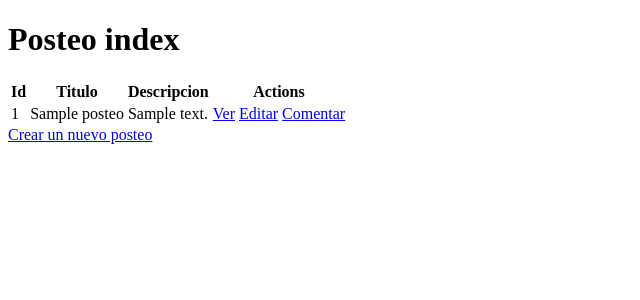
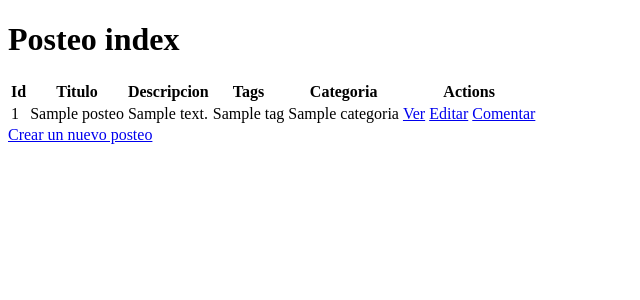
Before and after one commit to MarcoPescarolo/Symfony, a Symfony app: template templates/posteo/index.html.twig in a window 1280 px wide. Shown: the top 300 px of the page, without its empty margins (0-640 px from the left). Run offline with Twig, Linux system fonts and the light colour scheme; the template is opened without the code that fills it: most values are stand-ins (such as "Sample title", 1, 10 or a date in 2020); some libraries are stand-ins or nearby versions.

Commit message:
anadiendo tags de manera mas directa al blog

```diff
--- a/src/Entity/Categoria.php
+++ b/src/Entity/Categoria.php
@@ -73,4 +73,10 @@ class Categoria
 
         return $this;
     }
+
+
+    public function __toString(): string
+    {
+        return $this->titulo ?? '';
+    }
 }
--- a/src/Entity/Tag.php
+++ b/src/Entity/Tag.php
@@ -47,4 +47,10 @@ class Tag
 
         return $this;
     }
+
+
+    public function __toString(): string
+    {
+        return $this->titulo ?? '';
+    }
 }
--- a/templates/posteo/index.html.twig
+++ b/templates/posteo/index.html.twig
@@ -11,6 +11,8 @@
                 <th>Id</th>
                 <th>Titulo</th>
                 <th>Descripcion</th>
+                <th>Tags</th>
+                <th>Categoria</th>
                 <th>Actions</th>
             </tr>
         </thead>
@@ -20,6 +22,8 @@
                 <td>{{ posteo.id }}</td>
                 <td>{{ posteo.titulo }}</td>
                 <td>{{ posteo.descripcion }}</td>
+                <td>{{ posteo.tag ? posteo.tag.titulo : '' }}</td>
+                <td>{{ posteo.categoria}}</td>
                 <td>
                     <a href="{{ path('app_posteo_show', {'id': posteo.id}) }}">Ver</a>
                     <a href="{{ path('app_posteo_edit', {'id': posteo.id}) }}">Editar</a>
```
Also changed, not shown: src/Controller/PosteoController.php (+9 -0 lines).
